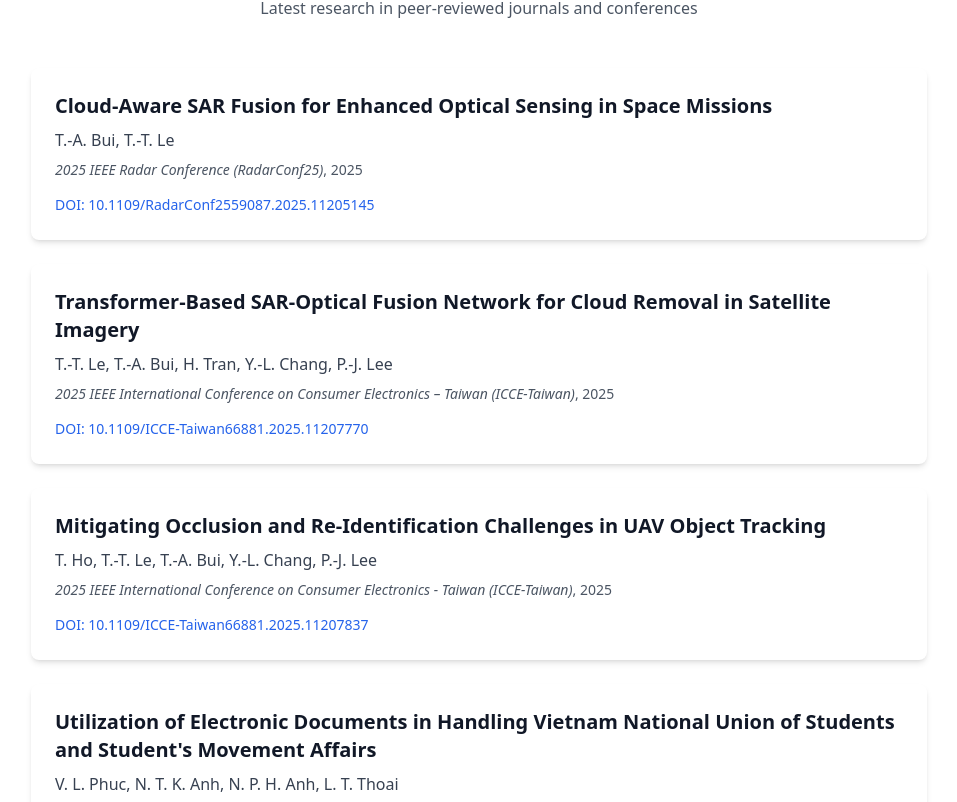
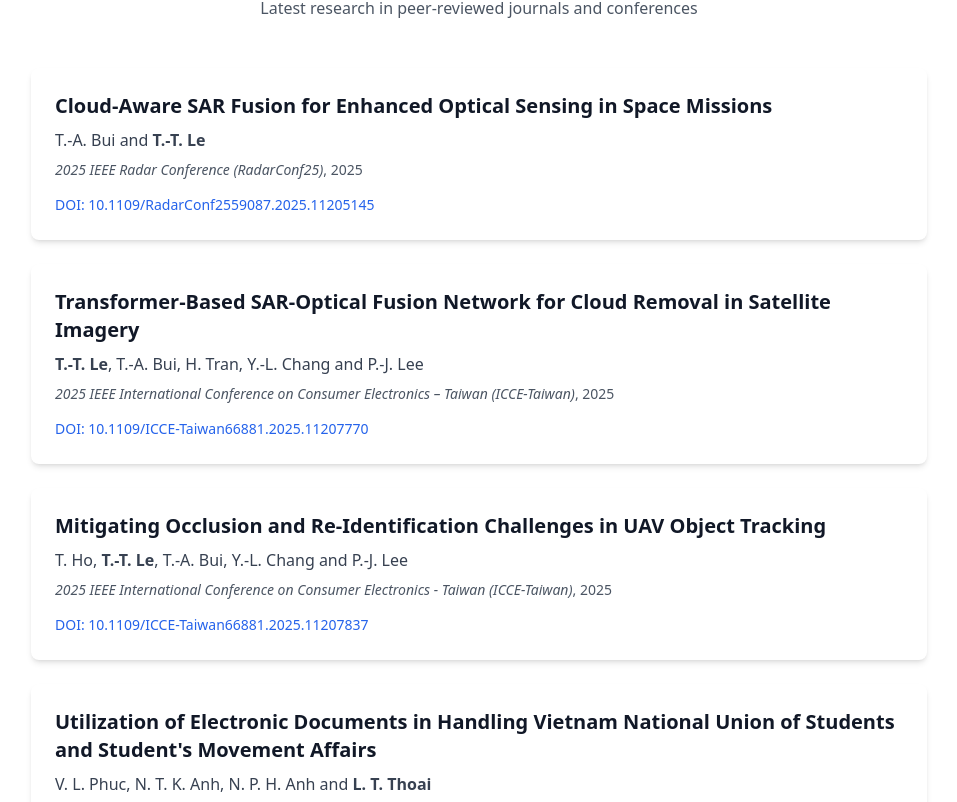
Before and after one commit to thoailt/thoailt.github.io, a Next.js app: page / in a window 1280 px wide. Shown: the part 1338-2140 px from the top of the page, without its empty margins (161-1118 px from the left). Built offline with nearby package versions, Linux system fonts and the light colour scheme.

Commit message:
Fix bold author for paper on Home page

```diff
--- a/pages/index.tsx
+++ b/pages/index.tsx
@@ -20,6 +20,25 @@
   recentPublications,
   recentBlogPosts,
 }: HomeProps) {
+  // Function to format authors with highlighting
+  const formatAuthors = (authors: string[]) => {
+    const myNames = ["T.-T. Le", "L. T. Thoai", "Le Thanh Thoai", "Thoai Le"];
+
+    return authors.map((author, idx) => {
+      const isLastAuthor = idx === authors.length - 1;
+      const isSecondToLast = idx === authors.length - 2;
+      const separator = isLastAuthor ? "" : isSecondToLast ? " and " : ", ";
+      const isHighlighted = myNames.includes(author);
+
+      return (
+        <span key={idx}>
+          <span className={isHighlighted ? "font-bold" : ""}>{author}</span>
+          {separator}
+        </span>
+      );
+    });
+  };
+
   return (
     <Layout config={config}>
       {/* Hero Section with Avatar */}
@@ -218,7 +237,7 @@
                       {pub.title}
                     </h3>
                     <p className="text-gray-700 mb-2">
-                      {pub.authors.join(", ")}
+                      {formatAuthors(pub.authors)}
                     </p>
                     <p className="text-gray-600 text-sm mb-3">
                       <span className="italic">{pub.venue}</span>, {pub.year}
```
